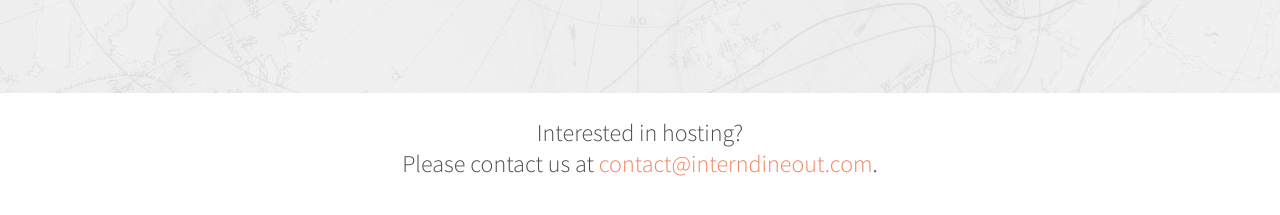
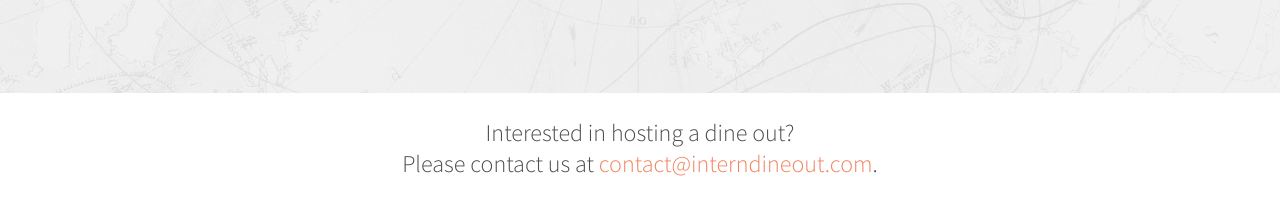
Before and after one commit to BayInternDineOut/BayInternDineOut.github.io, a plain HTML site: page index.html in a window 1280 px wide. Shown: the part 507-722 px from the top of the page. Drawn offline with Linux system fonts and the light colour scheme.

Commit message:
Copy changes

```diff
--- a/index.html
+++ b/index.html
@@ -19,7 +19,7 @@
   </header>
   <div class="container">
 
-      <p>Interested in hosting? <br>Please contact us at <a href="mailto:contact@interndineout.com">contact@interndineout.com</a>.</p>
+      <p>Interested in hosting a dine out? <br>Please contact us at <a href="mailto:contact@interndineout.com">contact@interndineout.com</a>.</p>
   </div>
 </body>
 </html>
```
